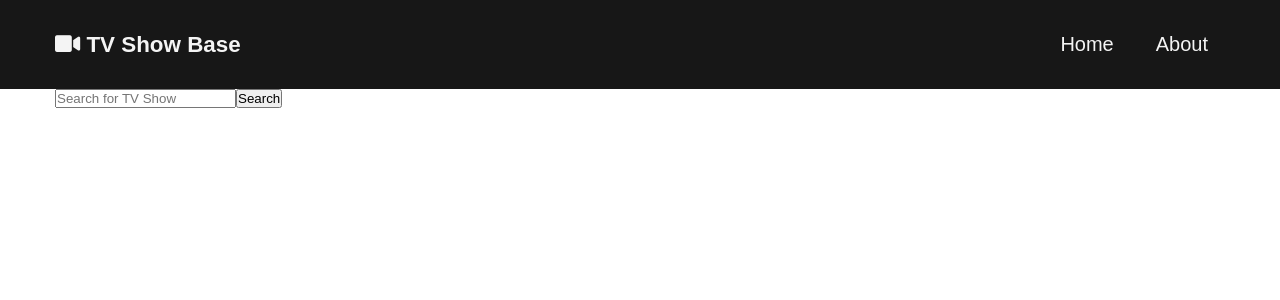
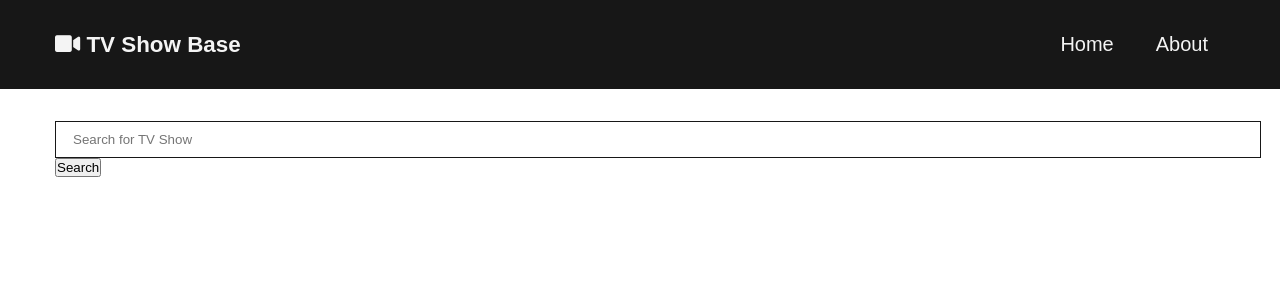
Before and after one commit to Topmewan/tv-base, a React (Create React App) app: page / in a window 1280 px wide. Shown: the top 300 px of the page. Built offline with nearby package versions, Linux system fonts and the light colour scheme.

Commit message:
fix and add add color variable

```diff
--- a/src/components/SearchBar.js
+++ b/src/components/SearchBar.js
@@ -6,7 +6,6 @@ function SearchBar() {
 
     const handleSearch = (e) => {
         e.preventDefault();
-        console.log(search)
 
 
     }
--- a/src/index.css
+++ b/src/index.css
@@ -1,3 +1,7 @@
+:root {
+    --dark-color: #171717;
+}
+
 * {
     margin: 0;
     padding: 0;
@@ -15,7 +19,7 @@ body {
 /* Navbar */
 .navbar {
     padding: 1rem;
-    background: #171717;
+    background: var(--dark-color);
 }
 
 .navbar__nav {
@@ -46,7 +50,7 @@ body {
     color:#f4f4f4;
     text-decoration: none;
     margin-left: 0.5rem;
-    border: 1px solid #171717;
+    border: 1px solid var(--dark-color);
     font-size: 20px;
 }
 
@@ -54,3 +58,15 @@ body {
     border-bottom: 1px solid #3c948b;
     color: #3c948b;
 }
+
+/* SearchBar */
+.searchbar {
+    width: 100%;
+    margin: 2rem 0;
+}
+
+.searchbar__form > input {
+    width: 100%;
+    padding: 10px 17px;
+    border: 1px solid var(--dark-color);
+}
```
